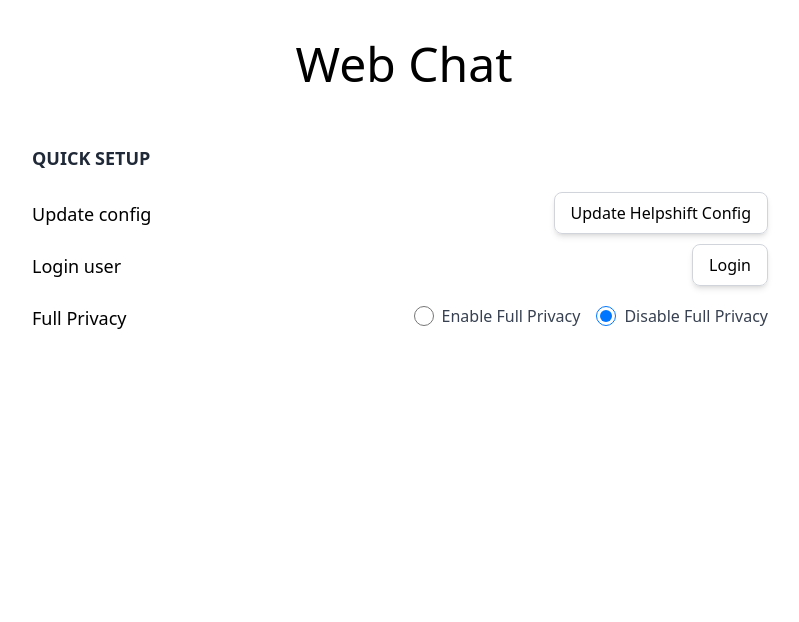
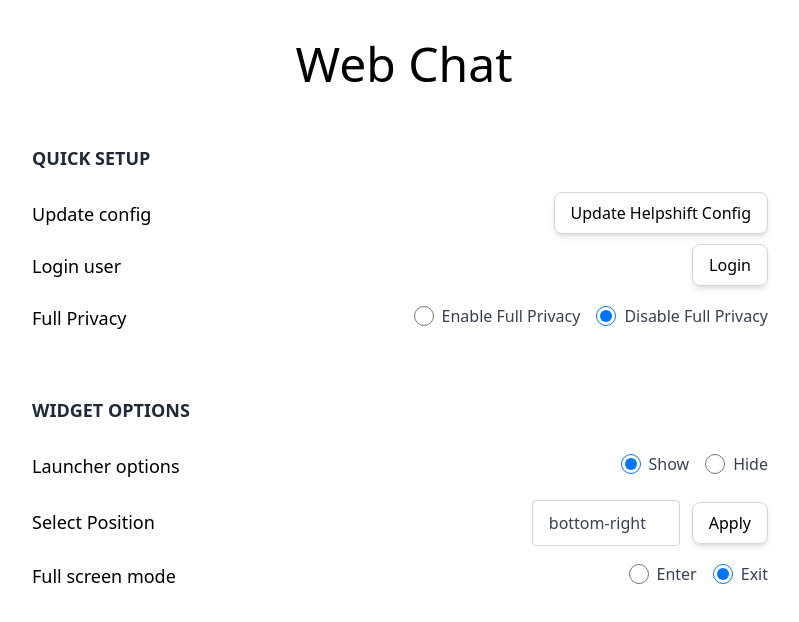
Before and after one commit to helpshift/helpshift-webchat-examples, an Angular app in the folder angular/: page / in a window 1280 px wide. Shown: the top 622 px of the page, without its empty margins (0-799 px from the left). Built offline with nearby package versions, Linux system fonts and the light colour scheme; no server answers.

Commit message:
Integrate various widget options like + Hide and show launcher + position of widget + Enable full screen mode

```diff
--- a/angular/src/app/app.component.html
+++ b/angular/src/app/app.component.html
@@ -37,10 +37,8 @@
                 value="enable"
                 (change)="onFullPrivacyChange($event)"
                 [checked]="selectedPrivacyOption === 'enable'"
-                    >
-                    <span class="ml-2 text-gray-700">
-                      Enable Full Privacy
-                    </span>
+              />
+              <span class="ml-2 text-gray-700"> Enable Full Privacy </span>
             </div>
             <div class="inline-flex items-center">
               <input
@@ -49,10 +47,88 @@
                 value="disable"
                 (change)="onFullPrivacyChange($event)"
                 [checked]="selectedPrivacyOption === 'disable'"
+              />
+              <span class="ml-2 text-gray-700"> Disable Full Privacy </span>
+            </div>
+          </form>
+        </div>
+      </div>
+    </div>
+  </div>
+
+  <div class="w-full border-gray-300 mt-12 rounded-lg">
+    <h3
+      class="py-2 pl-3 text-lg rounded-t-lg font-bold uppercase text-gray-800"
     >
-                    <span class="ml-2 text-gray-700">
-                      Disable Full Privacy
-                    </span>
+      Widget options
+    </h3>
+    <div class="m-3">
+      <div class="mt-2 flex justify-between">
+        <h4 class="text-lg py-2">Launcher options</h4>
+        <div class="flex flex-col space-y-2 p-2">
+          <form>
+            <div class="inline-flex items-center mr-4">
+              <input
+                type="radio"
+                class="form-radio h-5 w-5 text-blue-600"
+                value="showLauncher"
+                (change)="onLauncherChange($event)"
+                [checked]="selectedLauncherOption === 'showLauncher'"
+              />
+              <span class="ml-2 text-gray-700"> Show </span>
+            </div>
+            <div class="inline-flex items-center">
+              <input
+                type="radio"
+                class="form-radio h-5 w-5 text-blue-600"
+                value="hideLauncher"
+                (change)="onLauncherChange($event)"
+                [checked]="selectedLauncherOption === 'hideLauncher'"
+              />
+              <span class="ml-2 text-gray-700"> Hide </span>
+            </div>
+          </form>
+        </div>
+      </div>
+      <div class="mt-3 flex justify-between">
+        <h4 class="text-lg py-2">Select Position</h4>
+        <div>
+          <select
+            class="appearance-none bg-white border border-gray-300 text-gray-700 py-3 px-4 pr-8 rounded leading-tight focus:outline-none focus:border-gray-500"
+            (change)="onChangeWidgetPosition($event)"
+          >
+            <option value="bottom-right">bottom-right</option>
+            <option value="bottom-left">bottom-left</option>
+            <option value="top-left">top-left</option>
+            <option value="top-right">top-right</option>
+          </select>
+
+          <button class="ml-3" (click)="onWidgetPositionApply()">Apply</button>
+        </div>
+      </div>
+      <div class="mt-2 flex justify-between">
+        <h4 class="text-lg py-2">Full screen mode</h4>
+        <div class="flex flex-col space-y-2 p-2">
+          <form>
+            <div class="inline-flex items-center mr-4">
+              <input
+                type="radio"
+                class="form-radio h-5 w-5 text-blue-600"
+                value="enterFullScreen"
+                (change)="onFullScreenChange($event)"
+                [checked]="selectedFullScreenOption === 'enterFullScreen'"
+              />
+              <span class="ml-2 text-gray-700"> Enter </span>
+            </div>
+            <div class="inline-flex items-center">
+              <input
+                type="radio"
+                class="form-radio h-5 w-5 text-blue-600"
+                value="exitFullScreen"
+                (change)="onFullScreenChange($event)"
+                [checked]="selectedFullScreenOption === 'exitFullScreen'"
+              />
+              <span class="ml-2 text-gray-700"> Exit </span>
             </div>
           </form>
         </div>
@@ -61,6 +137,4 @@
   </div>
 
   <div></div>
-
-  <div></div>
 </main>
--- a/angular/src/app/app.component.ts
+++ b/angular/src/app/app.component.ts
@@ -19,6 +19,9 @@
 
   isLoggedIn: boolean = false;
   selectedPrivacyOption: string = 'disable';
+  selectedLauncherOption: string = 'showLauncher';
+  position: string = 'bottom-right';
+  selectedFullScreenOption: string = 'exitFullScreen';
 
   ngOnInit() {
     this.loadScript();
@@ -36,6 +39,7 @@
         platformId: PLATFORM_ID,
         domain: DOMAIN,
         language: LANGUAGE,
+        widgetOptions:{},
       };
     })();
     !(function (t, e) {
@@ -95,4 +99,36 @@
     }
     Helpshift('updateHelpshiftConfig');
   }
+
+  onLauncherChange(event: any) {
+    const val = event.target.value;
+    if (val === 'showLauncher') {
+      this.selectedLauncherOption = 'showLauncher';
+      Helpshift('show');
+    } else {
+      this.selectedLauncherOption = 'hideLauncher';
+      Helpshift('hide');
+    }
+  }
+
+  onChangeWidgetPosition(event: any) {
+    const val = event.target.value;
+    this.position = val;
+  }
+
+  onWidgetPositionApply() {
+    helpshiftConfig.widgetOptions.position = this.position;
+    Helpshift('updateHelpshiftConfig');
+  }
+
+  onFullScreenChange(event: any) {
+    const val = event.target.value;
+    this.selectedFullScreenOption = val;
+    if (val === 'enterFullScreen') {
+      helpshiftConfig.widgetOptions.fullScreen = true;
+    } else {
+      helpshiftConfig.widgetOptions.fullScreen = false;
+    }
+    Helpshift('updateHelpshiftConfig');
+  }
 }
```
Lines whose indentation alone changed are shown as unchanged.
